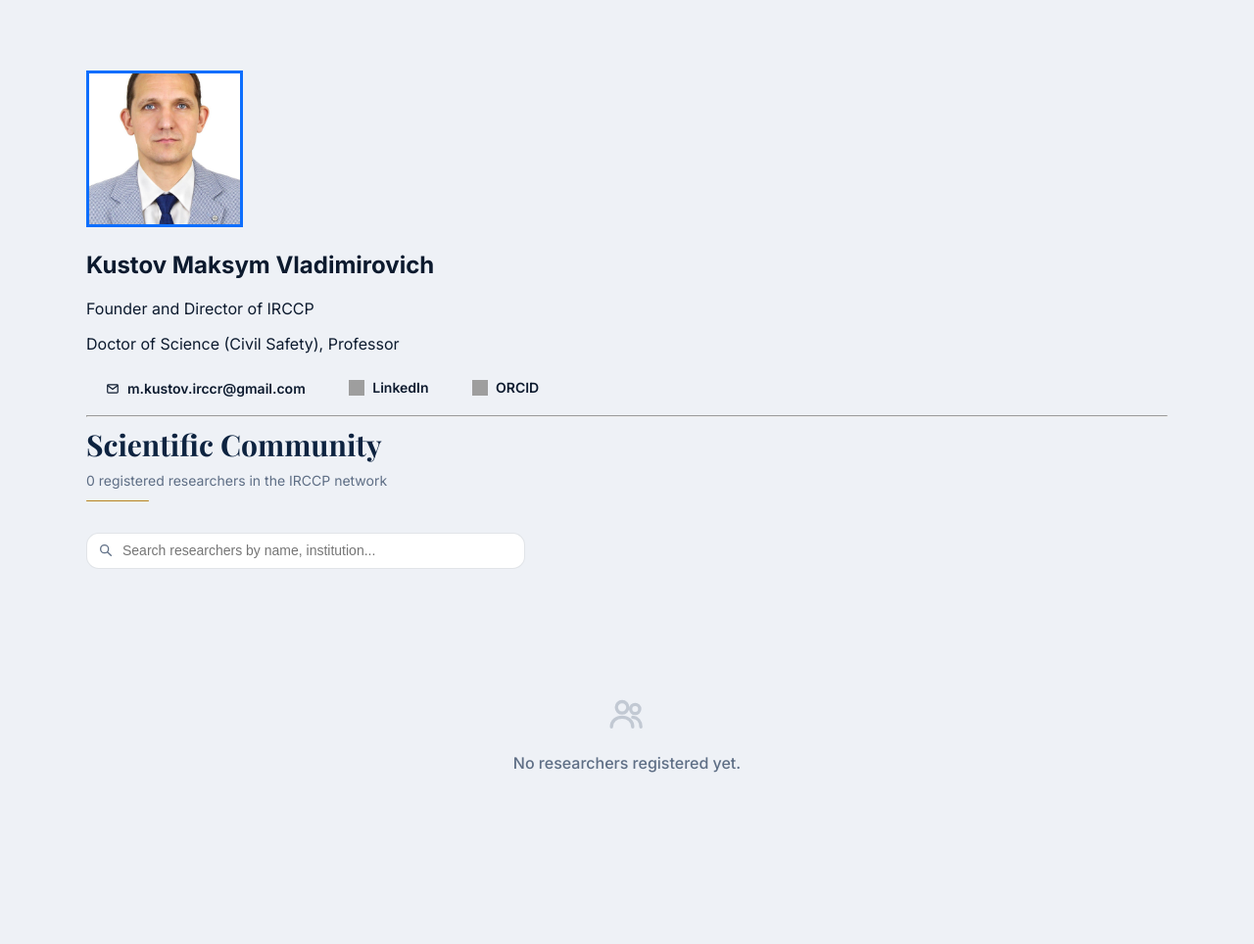
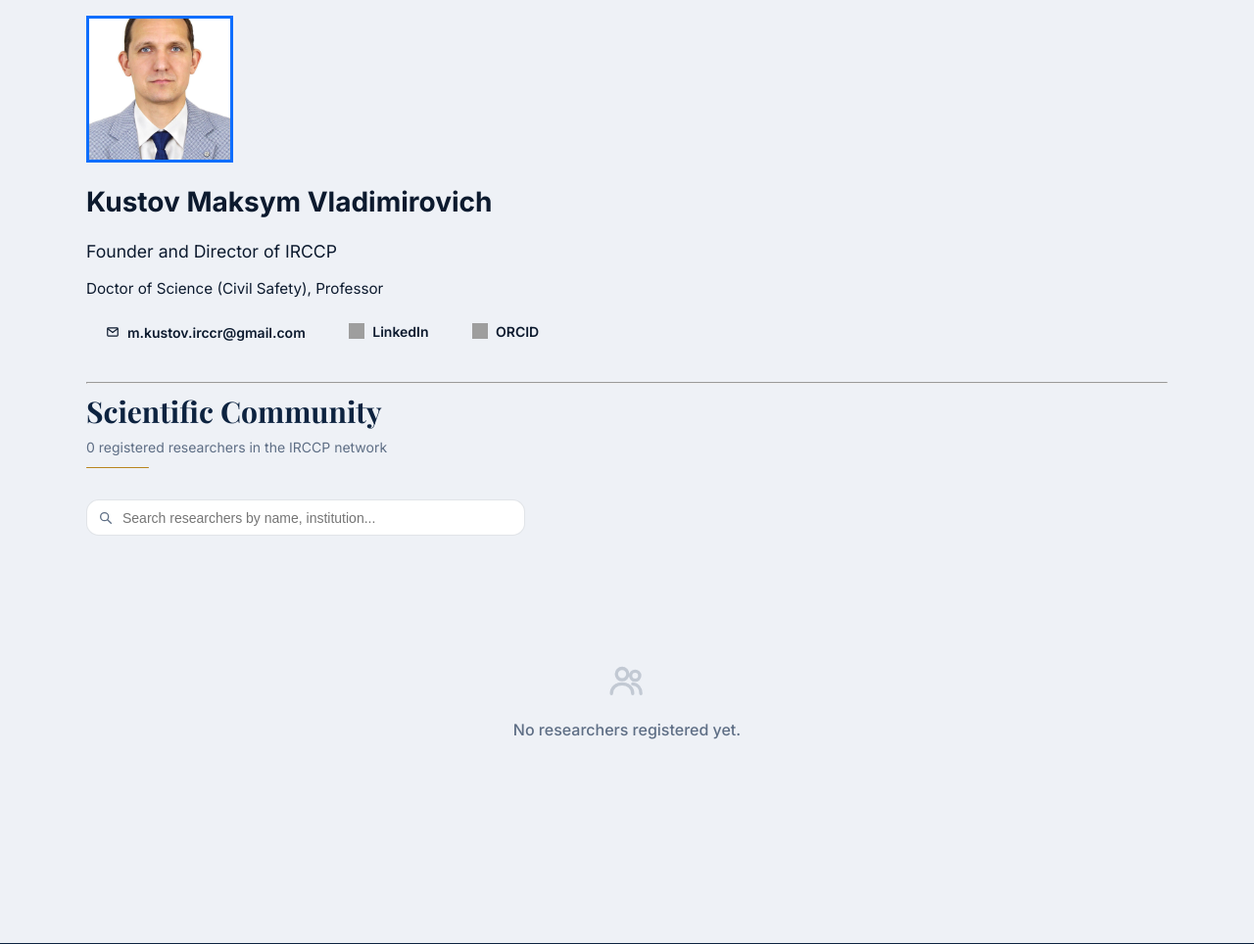
Before and after one commit to gfgfgv/irccp_django, a Django app: page /researchers/ in a window 1280 px wide. Shown: the part 65-1029 px from the top of the page at 98% size. Run offline with Django 5.2, Linux system fonts and the light colour scheme; data comes from the database, SQL or seed files in the repository; data that the repository does not hold is empty; grey boxes are pictures that could not be loaded.

Commit message:
Fix layout margins and center photo

```diff
--- a/templates/core/researchers.html
+++ b/templates/core/researchers.html
@@ -5,31 +5,37 @@
 {% block title %}Researchers — IRCCP{% endblock %}
 
 {% block content %}
-<div class="page-content-narrow">
+<div class="page-content-narrow" style="padding-top: 1rem;">
 
   <!-- Карточка директора (Максим Владимирович Кустов) -->
-  <div class="director-header text-center mb-5 p-4 bg-light rounded shadow-sm" style="margin-top: 1.5rem;">
-    <img src="{% static 'images/Director.jpg' %}" alt="Director IRCCP" class="rounded-circle mb-3" style="width: 160px; height: 160px; object-fit: cover; border: 3px solid #0d6efd;">
-    <h2 class="fw-bold mb-1">Kustov Maksym Vladimirovich</h2>
-    <p class="text-primary fw-semibold fs-5 mb-1">Founder and Director of IRCCP</p>
-    <p class="text-muted max-w-600 mx-auto mb-3">
+  <div class="director-header text-center py-3 px-4 rounded shadow-sm bg-white" style="margin-top: 0; margin-bottom: 2rem;">
+    <div class="d-flex justify-content-center mb-3">
+      <img src="{% static 'images/Director.jpg' %}"
+           alt="Director IRCCP"
+           class="rounded-circle"
+           style="width: 150px; height: 150px; object-fit: cover; border: 3px solid #0d6efd; display: block;">
+    </div>
+
+    <h2 class="fw-bold mb-1" style="font-size: 1.75rem;">Kustov Maksym Vladimirovich</h2>
+    <p class="text-primary fw-semibold mb-1" style="font-size: 1.1rem;">Founder and Director of IRCCP</p>
+    <p class="text-muted max-w-600 mx-auto mb-3" style="font-size: 0.95rem;">
       Doctor of Science (Civil Safety), Professor
     </p>
 
-    <div class="director-contacts d-flex justify-content-center align-items-center gap-2 flex-wrap">
+    <div class="director-contacts d-flex justify-content-center align-items-center gap-3 flex-wrap">
       <a href="mailto:m.kustov.irccr@gmail.com" class="btn btn-outline-primary btn-sm d-inline-flex align-items-center gap-1">
         {% icon 'mail' 14 %} m.kustov.irccr@gmail.com
       </a>
-      <a href="https://www.linkedin.com/in/maksym-kustov-5182141a2?utm_source=share_via&utm_content=profile&utm_medium=member_android" target="_blank" class="btn btn-outline-info btn-sm">
-        <img src="https://encrypted-tbn0.gstatic.com/images?q=tbn:ANd9GcTy1zJ3fRuYBTpGgC6TCgWnySRQ69HJasuCbKzoMrFILg&s=10" width="16" height="16" style="vertical-align: middle;"> LinkedIn
+      <a href="https://www.linkedin.com/in/maksym-kustov-5182141a2?utm_source=share_via&utm_content=profile&utm_medium=member_android" target="_blank" class="btn btn-outline-info btn-sm d-inline-flex align-items-center gap-1">
+        <img src="https://encrypted-tbn0.gstatic.com/images?q=tbn:ANd9GcTy1zJ3fRuYBTpGgC6TCgWnySRQ69HJasuCbKzoMrFILg&s=10" width="16" height="16"> LinkedIn
       </a>
-      <a href="https://share.google/WpnmvJaRDhrGgK9UC" target="_blank" class="btn btn-outline-info btn-sm">
-        <img src="https://encrypted-tbn0.gstatic.com/images?q=tbn:ANd9GcQrRxKwXitUIsv5Og8juk8sAhUx9U5fZyHmeG9XF_Sqag&s=10" width="16" height="16" style="vertical-align: middle;"> ORCID
+      <a href="https://share.google/WpnmvJaRDhrGgK9UC" target="_blank" class="btn btn-outline-info btn-sm d-inline-flex align-items-center gap-1">
+        <img src="https://encrypted-tbn0.gstatic.com/images?q=tbn:ANd9GcQrRxKwXitUIsv5Og8juk8sAhUx9U5fZyHmeG9XF_Sqag&s=10" width="16" height="16"> ORCID
       </a>
     </div>
   </div>
 
-  <hr class="my-5">
+  <hr class="my-4">
 
   <!-- Заголовок страницы -->
   <div class="section-header-row">
```
